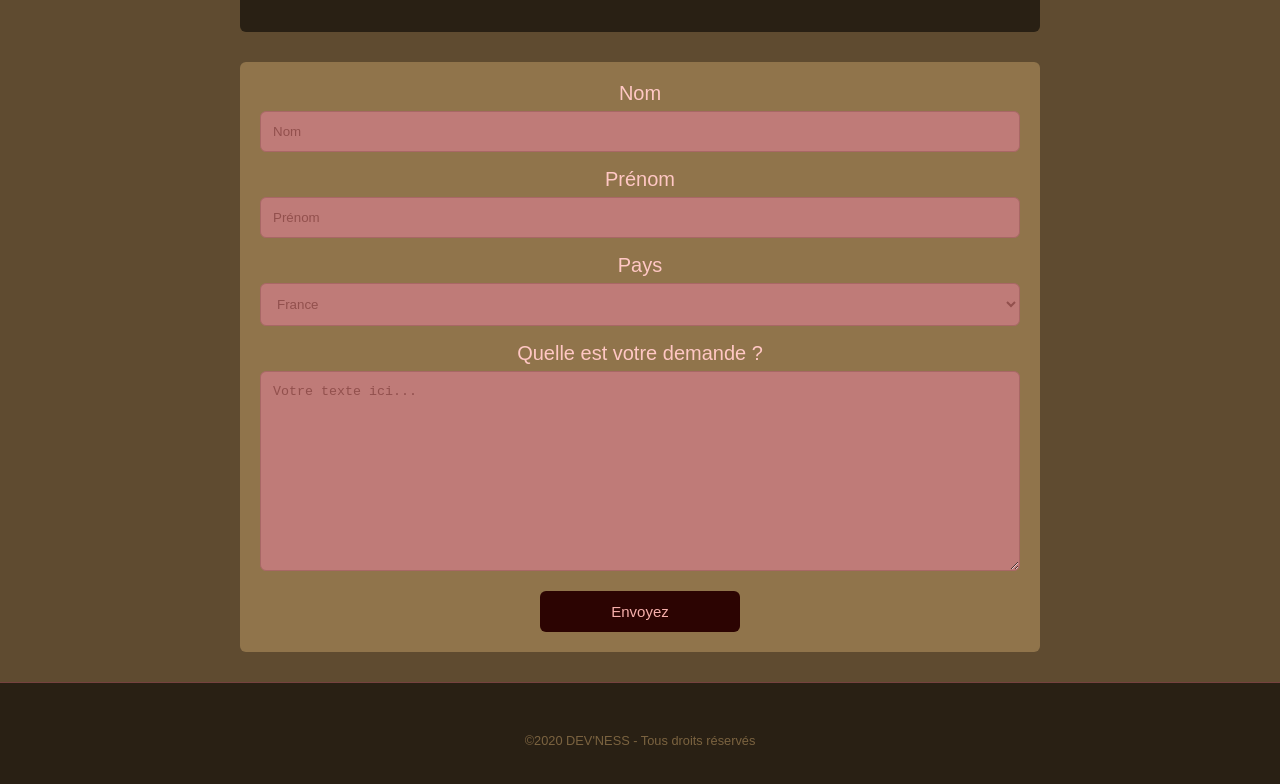
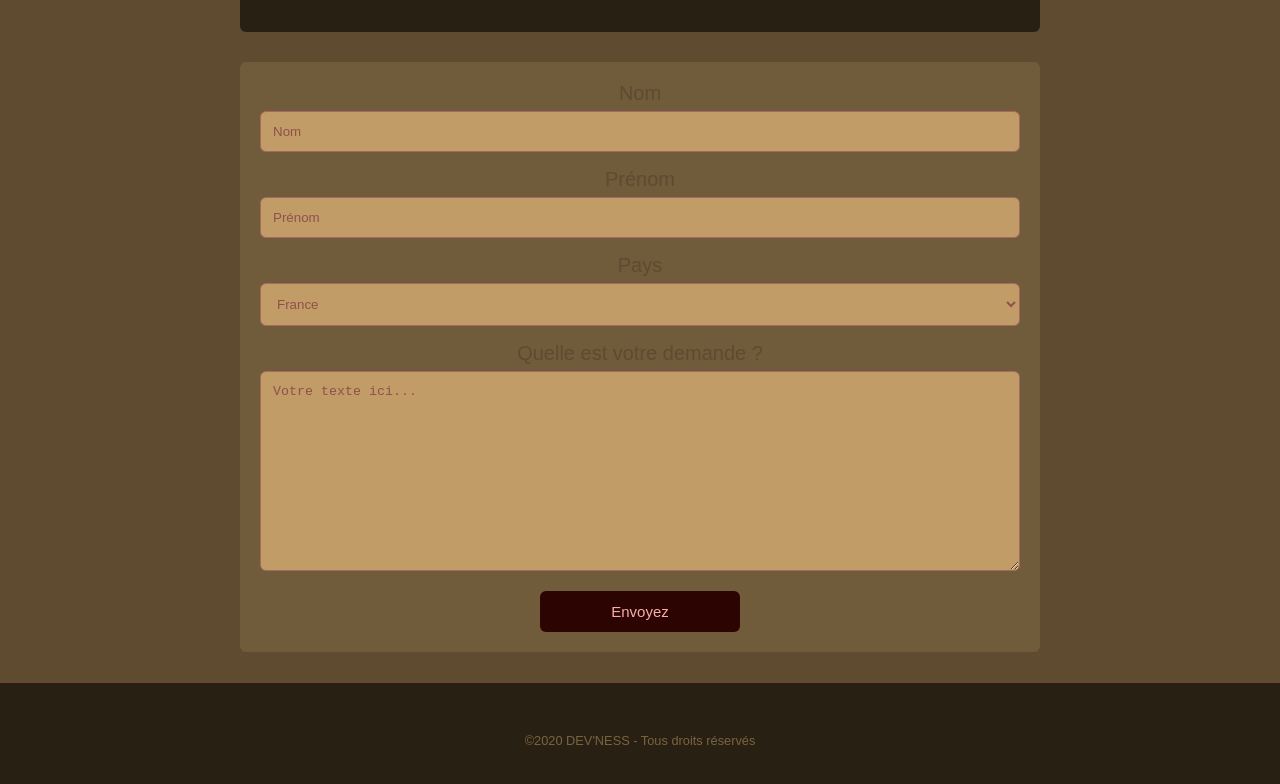
Before and after one commit to nadiaprojets/mescompositions, a plain HTML site: page index.html in a window 1280 px wide. Shown: the part 4973-5757 px from the top of the page. Drawn offline with Linux system fonts and the light colour scheme.

Commit message:
Update style.css

```diff
--- a/css/style.css
+++ b/css/style.css
@@ -52,7 +52,7 @@ span{
 }
 /* DÉBUT DU FORMULAIRE DE CONTACT*/
 label{
-  color: rgb(255, 199, 196);
+  color: rgb(95, 75, 48);
   font-size: 20px;
 }
 input[type=text], select, textarea {
@@ -79,17 +79,17 @@ input[type=submit]:hover {
   background-color: rgb(191, 123, 120);
 }
 input{
-  background-color: rgb(191, 123, 120);
+  background-color: rgb(193, 156, 102);
 }
 textarea{
-  background-color: rgb(191, 123, 120);
+  background-color: rgb(193, 156, 102);
 }
 select{
-  background-color: rgb(191, 123, 120);
+  background-color: rgb(193, 156, 102);
 }
 .container3 {
   border-radius: 6px;
-  background-color: rgb(144, 116, 75);
+  background-color: rgb(112, 91, 59);
   padding: 20px;
   margin-top: 30px;
 }
```
